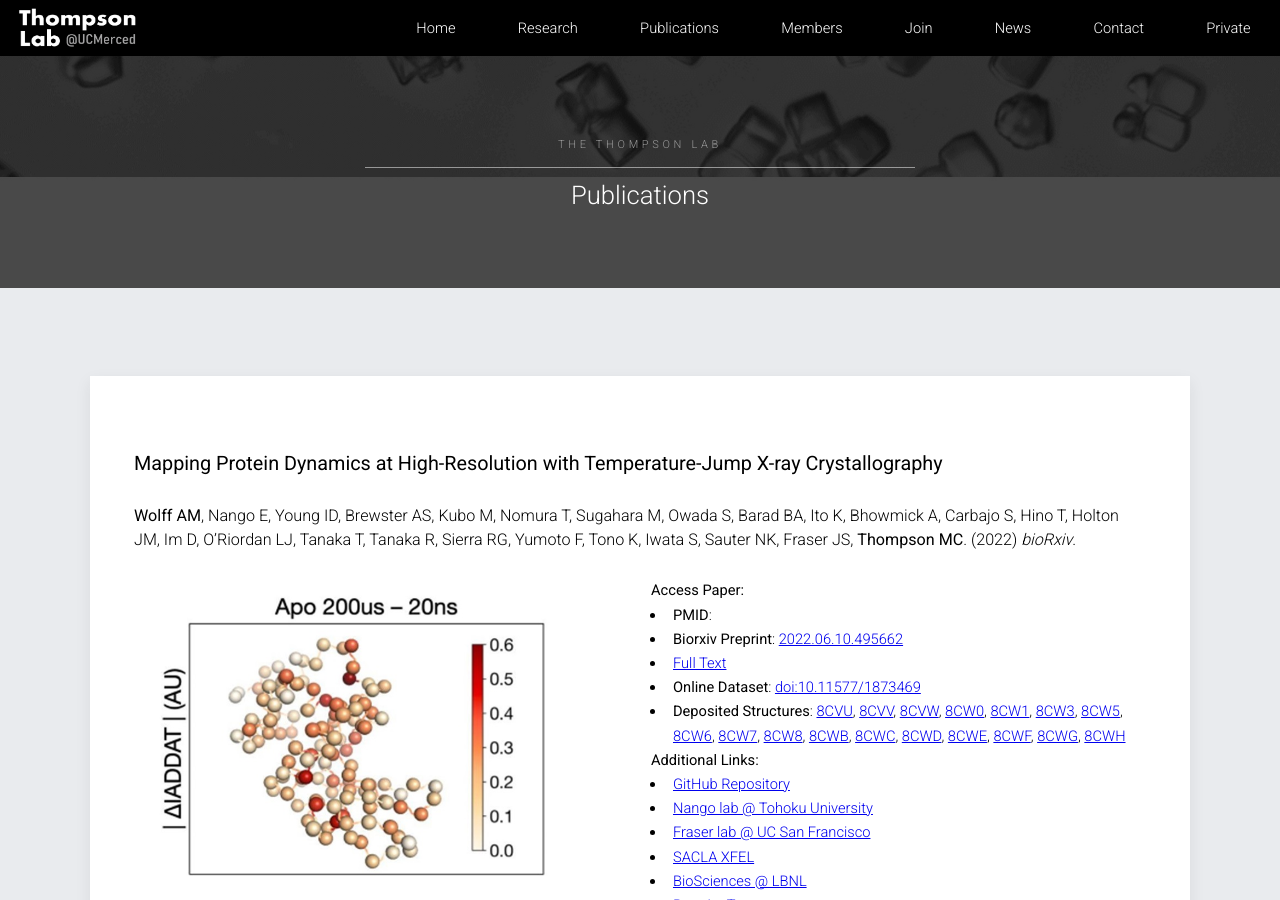
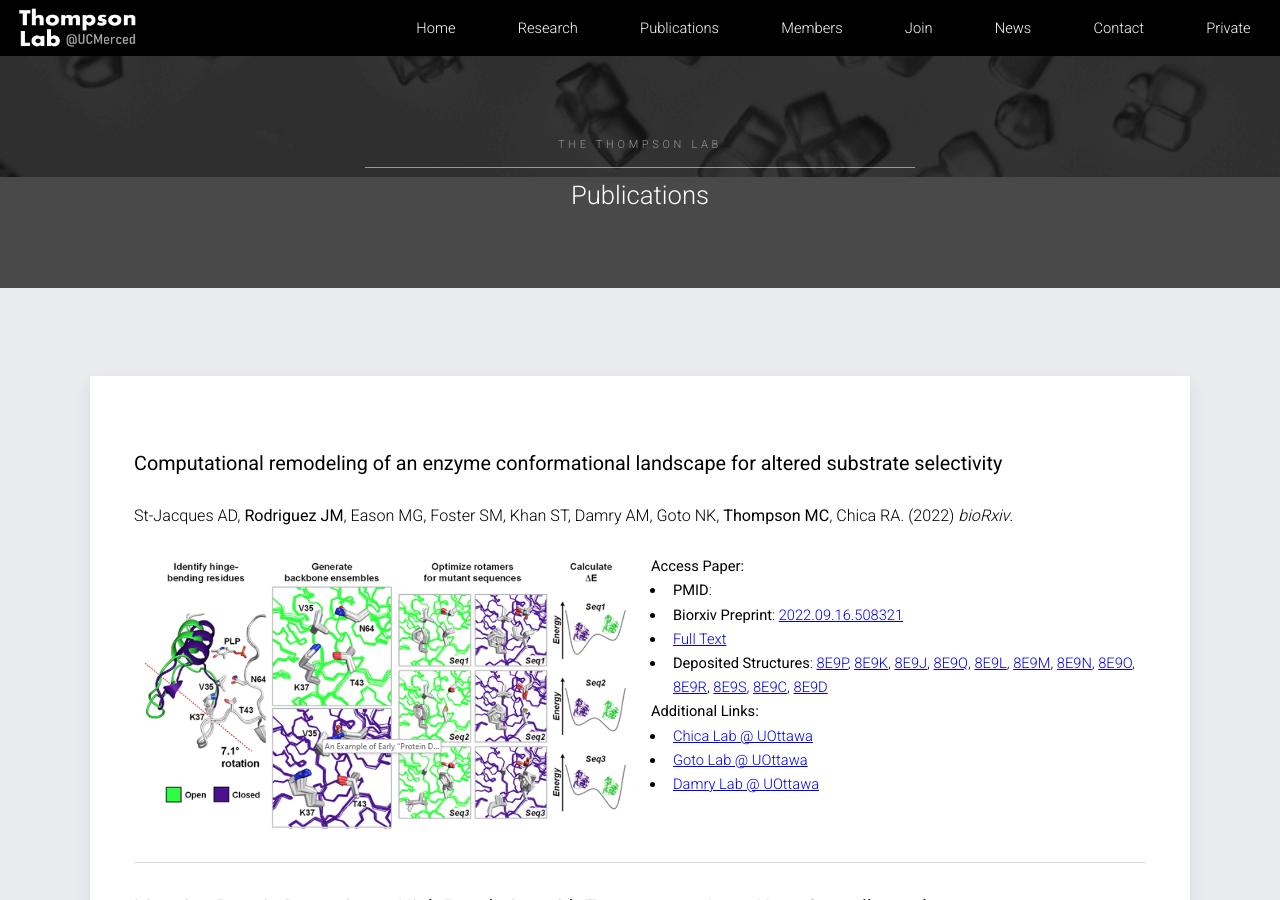
Before and after one commit to mthompson-lab/mthompson-lab.github.io, a Jekyll site: the page built from publications/index.html, in a window 1280 px wide and 900 px high. Built offline with Jekyll 4.4.1, drawn with Linux system fonts in a browser that asks for light colours.

Commit message:
added AAT paper

```diff
--- a/_data/publications.yml
+++ b/_data/publications.yml
@@ -13,6 +13,36 @@
 #     - name: 'Mullins lab'
 #       url: http://mullinslab.ucsf.edu/
 #
+
+- title: "**Computational remodeling of an enzyme conformational landscape for altered substrate selectivity**"
+  citation: "St-Jacques AD, **Rodriguez JM**, Eason MG, Foster SM, Khan ST, Damry AM, Goto NK, **Thompson MC**, Chica RA. (2022) *bioRxiv*."
+  date: '202209'
+  image: '/images/pub/st-jacques_2022.png'
+  pmid:
+  pmcid:
+  biorxiv: '2022.09.16.508321'
+  pdf: '/pdf/st-jacques_2022.pdf'
+  pdbs:
+    - 8E9P
+    - 8E9K
+    - 8E9J
+    - 8E9Q
+    - 8E9L
+    - 8E9M
+    - 8E9N
+    - 8E9O
+    - 8E9R
+    - 8E9S
+    - 8E9C
+    - 8E9D
+  links:
+    - name: Chica Lab @ UOttawa
+      url: https://mysite.science.uottawa.ca/rchica/
+    - name: Goto Lab @ UOttawa
+      url: https://mysite.science.uottawa.ca/ngoto/
+    - name: Damry Lab @ UOttawa
+      url: https://damrylab.com/research/
+
 
 - title: "**Mapping Protein Dynamics at High-Resolution with Temperature-Jump X-ray Crystallography**"
   citation: "**Wolff AM**, Nango E, Young ID, Brewster AS, Kubo M, Nomura T, Sugahara M, Owada S, Barad BA, Ito K, Bhowmick A, Carbajo S, Hino T, Holton JM, Im D, O'Riordan LJ, Tanaka T, Tanaka R, Sierra RG, Yumoto F, Tono K, Iwata S, Sauter NK, Fraser JS, **Thompson MC**. (2022) *bioRxiv*."
```
Also changed, not shown: images/pub/st-jacques_2022.png (added), 1 other file.
